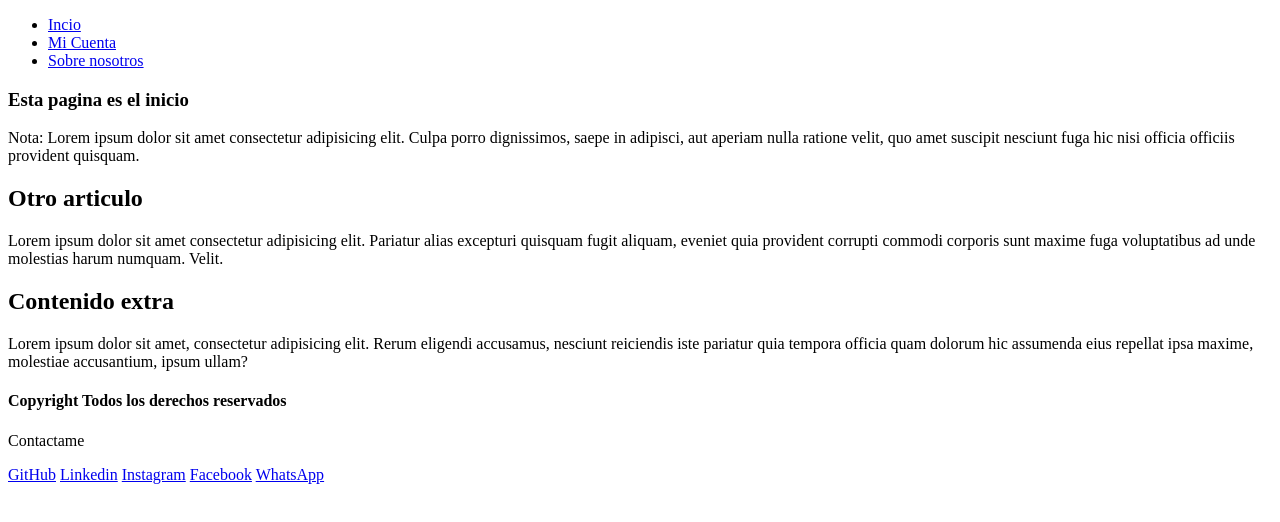
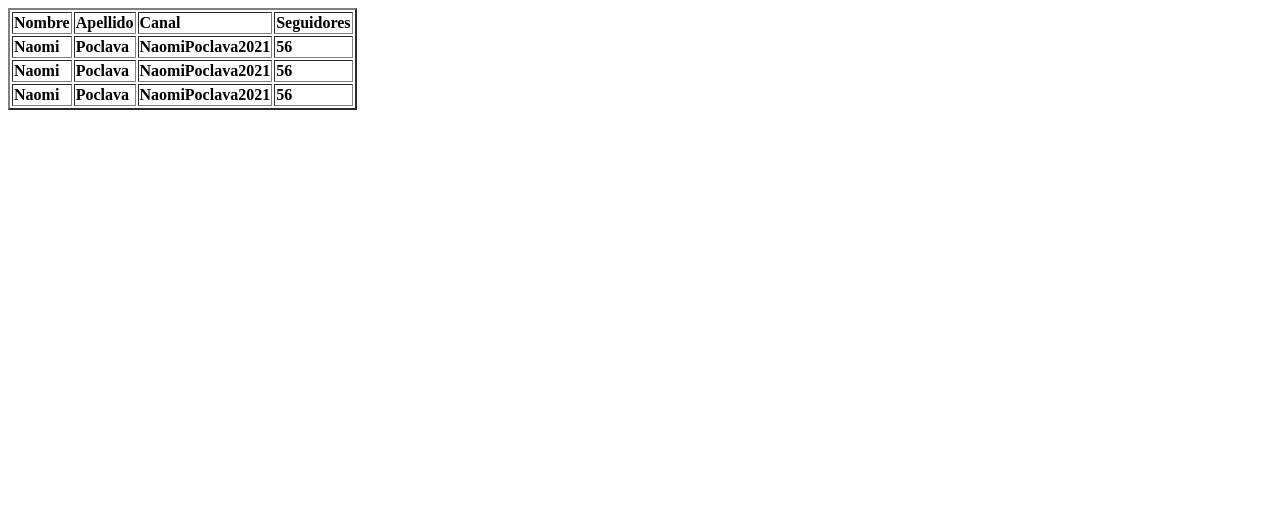
Before and after one commit to naomipoclava2021/CursoSoyDalto, a plain HTML site: page HTML/Diseño web/index.html in a window 1280 px wide. Drawn offline with Linux system fonts and the light colour scheme.

```diff
--- a/HTML/Diseño web/index.html
+++ b/HTML/Diseño web/index.html
@@ -14,52 +14,33 @@
 
 </head>
 <body>
-    <header>
-        <nav>
-            <ul>
-                <li>
-                    <a href="index.html">Incio</a>
-                </li>
-                <li>
-                    <a href="micuenta.html">Mi Cuenta</a>
-                </li>
-                <li>
-                    <a href="sobreNosotros.html">Sobre nosotros</a>
-                </li>
-            </ul>
-        </nav>
+   <table border="2px">
+       <tr>
+           <td><b>Nombre</b></td>
+           <td><b>Apellido</b></td>
+           <td><b>Canal</b></td>
+           <td><b>Seguidores</b></td>
+       </tr>
+       <tr>
+            <td><b>Naomi</b></td>
+            <td><b>Poclava</b></td>
+            <td><b>NaomiPoclava2021</b></td>
+            <td><b>56</b></td>
+        </tr>
 
-        <article>
-            <section>
-                <h1>
-                    Esta pagina es el inicio
-                </h1>
-                <p>Nota: Lorem ipsum dolor sit amet consectetur adipisicing elit. Culpa porro dignissimos, saepe in adipisci, aut aperiam nulla ratione velit, quo amet suscipit nesciunt fuga hic nisi officia officiis provident quisquam.</p>
-            </section>
-
-            <section>
-                <h2>Otro articulo</h2>
-                <p>Lorem ipsum dolor sit amet consectetur adipisicing elit. Pariatur alias excepturi quisquam fugit aliquam, eveniet quia provident corrupti commodi corporis sunt maxime fuga voluptatibus ad unde molestias harum numquam. Velit.</p>
-            </section>
-        </article>
-    </header>
-
-    <aside>
-        <h2>Contenido extra</h2>
-        <p>
-            Lorem ipsum dolor sit amet, consectetur adipisicing elit. Rerum eligendi accusamus, nesciunt reiciendis iste pariatur quia tempora officia quam dolorum hic assumenda eius repellat ipsa maxime, molestiae accusantium, ipsum ullam?
-        </p>
-    </aside>
-
-    <footer>
-        <h4>Copyright Todos los derechos reservados</h4>
-        <p>Contactame</p>
-        <a href="https://github.com/naomipoclava2021">GitHub</a>
-        <a href="https://github.com/naomipoclava2021">Linkedin</a>
-        <a href="https://github.com/naomipoclava2021">Instagram</a>
-        <a href="https://github.com/naomipoclava2021">Facebook</a>
-        <a href="https://github.com/naomipoclava2021">WhatsApp</a>
-    </footer>
+        <tr>
+            <td><b>Naomi</b></td>
+            <td><b>Poclava</b></td>
+            <td><b>NaomiPoclava2021</b></td>
+            <td><b>56</b></td>
+        </tr>
+        <tr>
+            <td><b>Naomi</b></td>
+            <td><b>Poclava</b></td>
+            <td><b>NaomiPoclava2021</b></td>
+            <td><b>56</b></td>
+        </tr>
+   </table>
 
 </body>
 </html>
```
